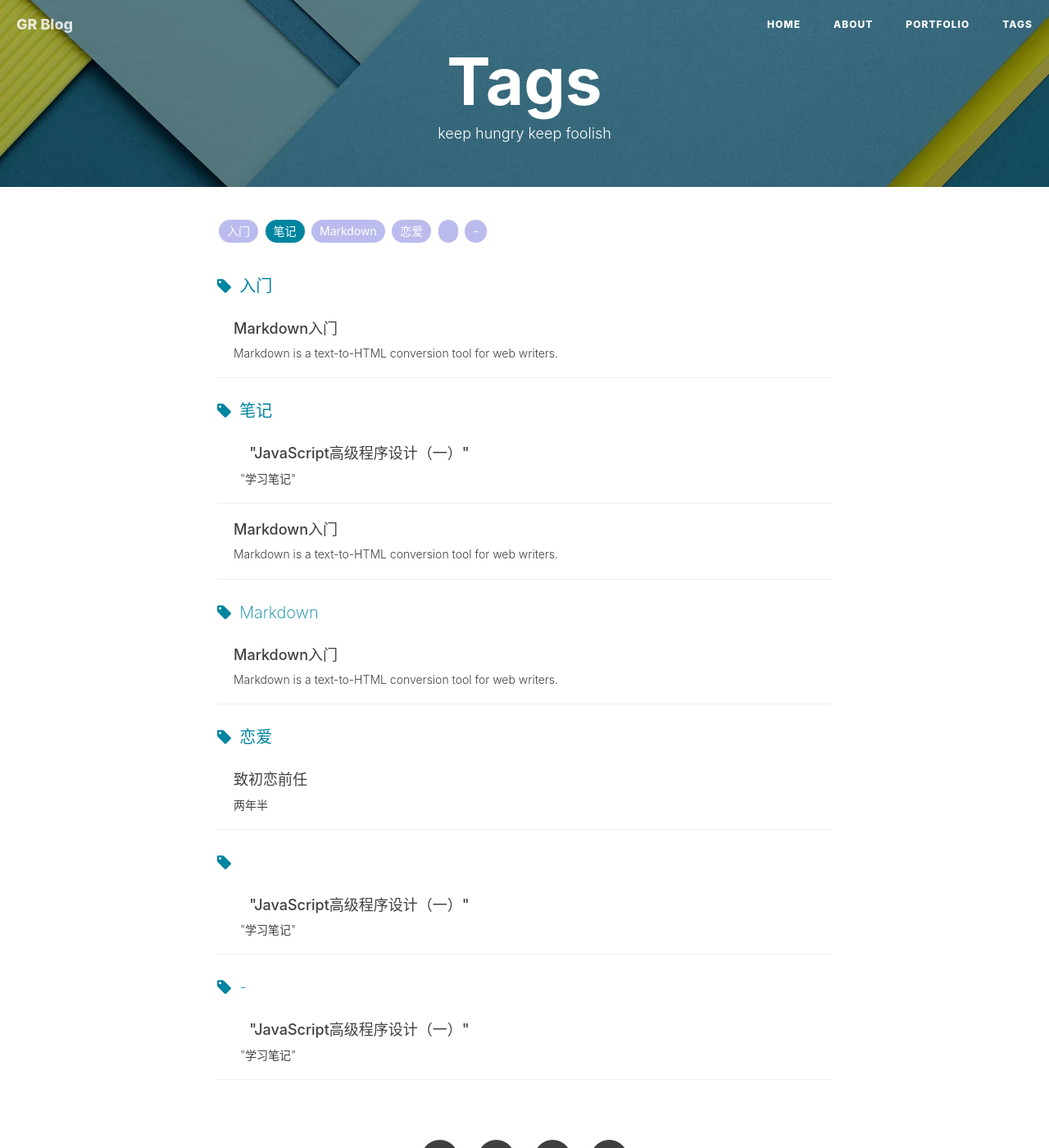
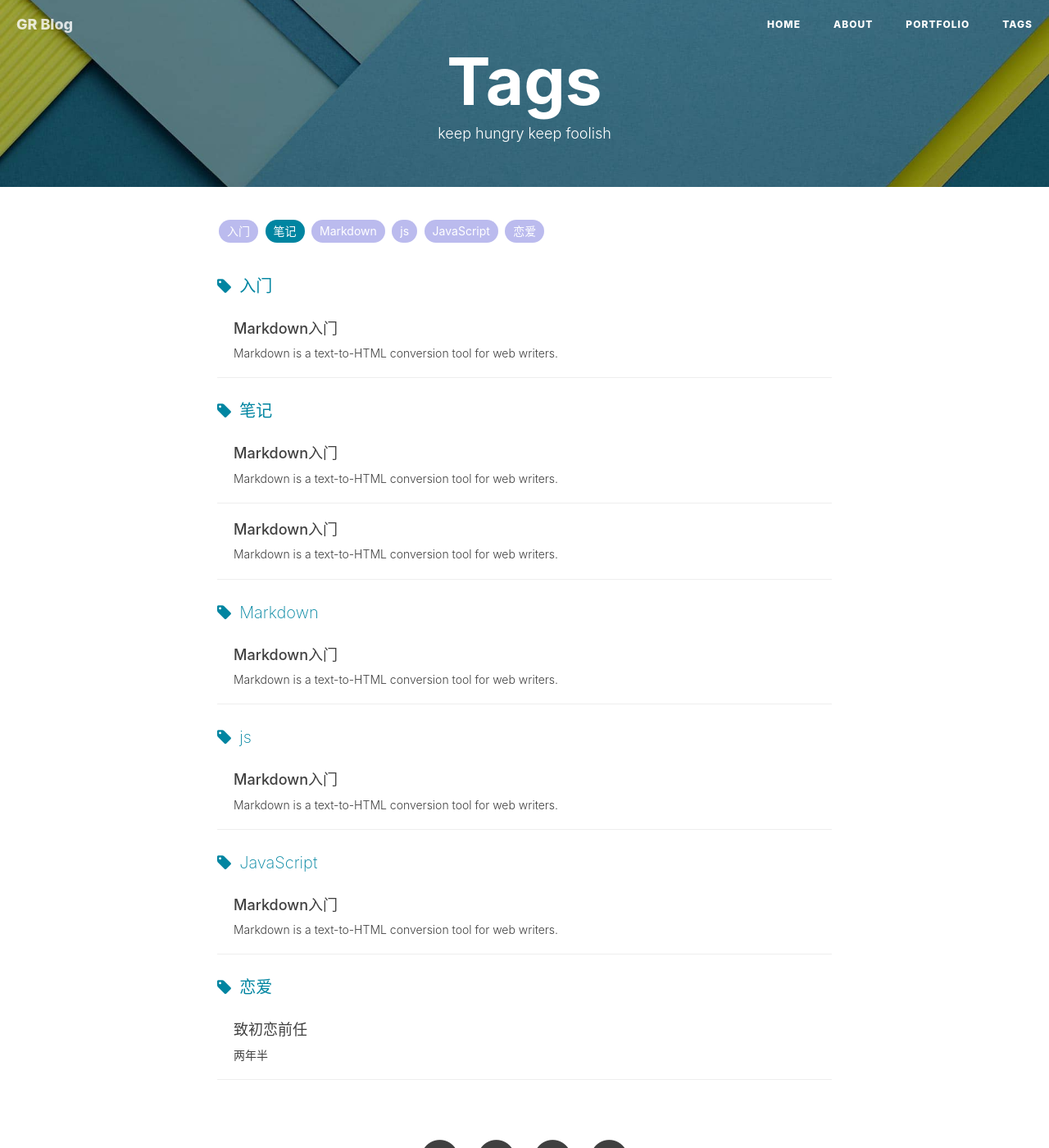
Before and after one commit to wangguorong1996/wangguorong1996.github.io, a Jekyll site: the page built from tags.html, in a window 1280 px wide and 1400 px high. Shown: the whole window at 82% size. Built offline with Jekyll 4.4.1, drawn with Linux system fonts in a browser that asks for light colours; nearby versions of some CDN libraries; comment, search, counter and statistics services are not loaded.

Commit message:
Update 2018-5-8-JavaScript-webDevelopers.markdown

```diff
--- a/_posts/2018-5-8-JavaScript-webDevelopers.markdown
+++ b/_posts/2018-5-8-JavaScript-webDevelopers.markdown
@@ -1,14 +1,14 @@
 ---
 layout:     post
-title:      "JavaScript高级程序设计（一）"
-subtitle:   "学习笔记"
-date:       2018-05-08 14:55:00
+title:      "Markdown入门"
+subtitle:   "Markdown is a text-to-HTML conversion tool for web writers."
+date:       2018-05-03 23:27:00
 author:     "GR"
-header-img: "img/post-bg-js-1.jpg"
+header-img: "img/post-bg-markdown.jpg"
 tags:
-    - 笔记
-
+    - 笔记
+    - js
+    - JavaScript
 ---
-
 > 测试。<br><br>
 >
```
